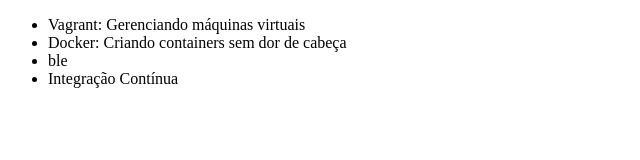
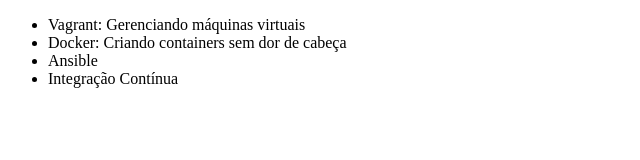
Before and after one commit to OneJoaoSilva/alura-git, a plain HTML site: page index.html in a window 1280 px wide. Shown: the full height of the page, 0-640 px from the left. Drawn offline with Linux system fonts and the light colour scheme.

Commit message:
Revert "alterações"
This reverts commit ef2a017a8b809cb55ec0f1ddda0a5f3e75ce7ab8.

```diff
--- a/index.html
+++ b/index.html
@@ -8,7 +8,7 @@
     <ul>
         <li>Vagrant: Gerenciando máquinas virtuais</li>
         <li>Docker: Criando containers sem dor de cabeça</li>
-        <li>ble</li>
+        <li>Ansible</li>
         <li>Integração Contínua</li>
     </ul>
 </body>
```
